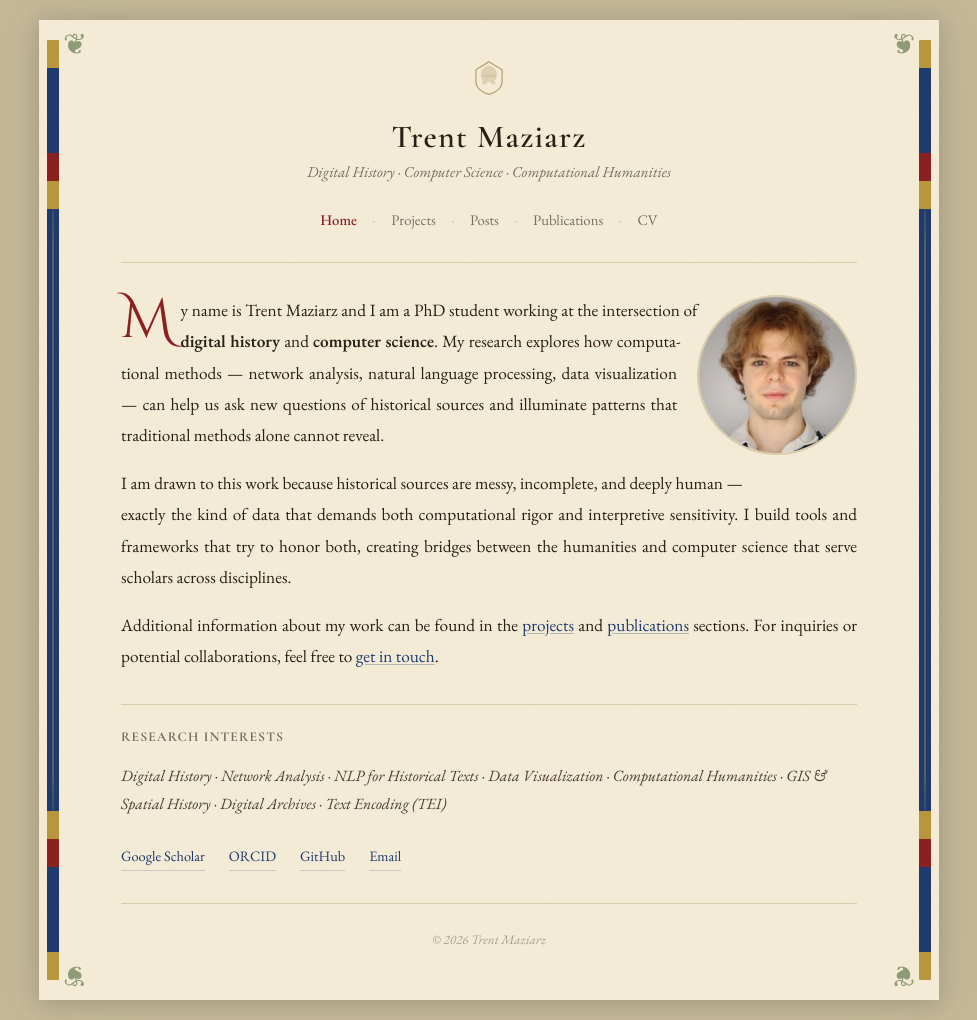
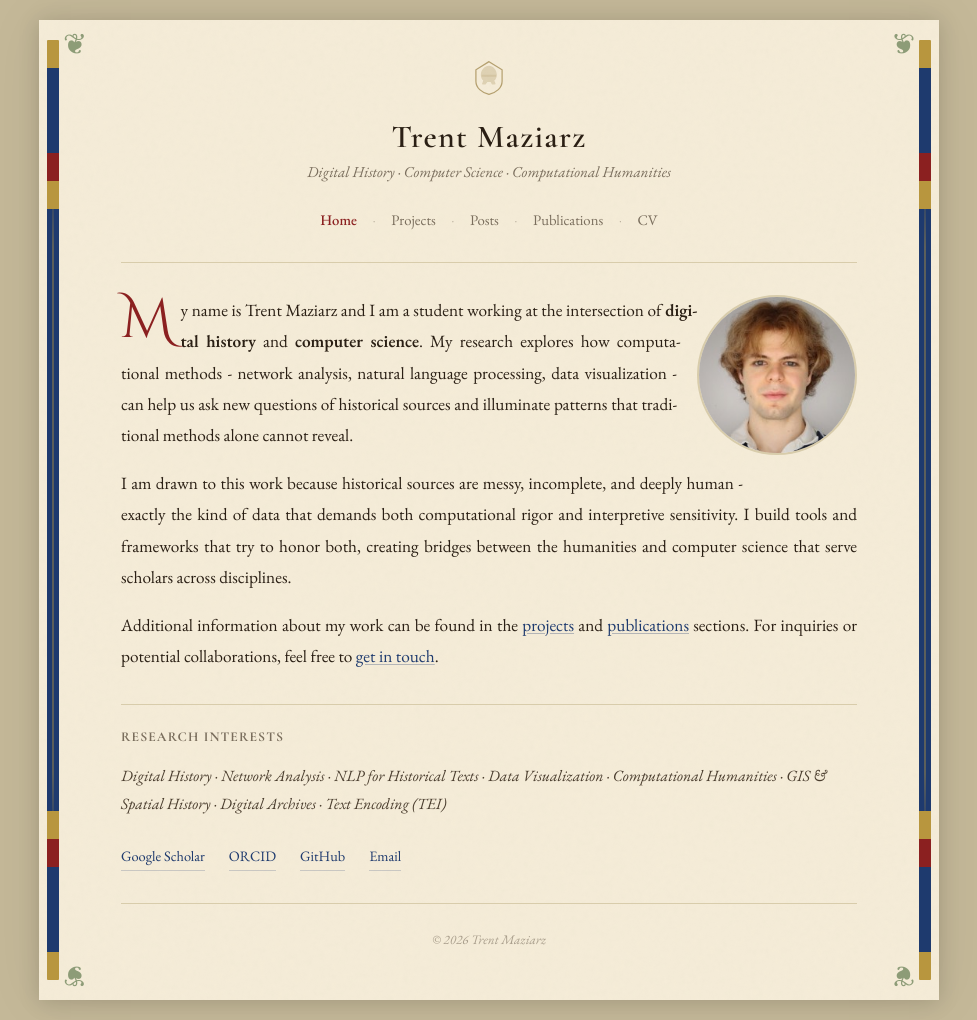
Before and after one commit to trentmaziarz/portfolio, a Jekyll site: the page built from index.md, in a window 1280 px wide. Shown: the whole page, without its empty margins (151-1128 px from the left). Built offline with Jekyll 4.4.1, drawn with Linux system fonts in a browser that asks for light colours.

Commit message:
Update index.md

```diff
--- a/index.md
+++ b/index.md
@@ -8,9 +8,9 @@
 </div>
 
 <div class="about-text">
-<p class="drop-cap">My name is Trent Maziarz and I am a PhD student working at the intersection of <strong>digital history</strong> and <strong>computer science</strong>. My research explores how computational methods — network analysis, natural language processing, data visualization — can help us ask new questions of historical sources and illuminate patterns that traditional methods alone cannot reveal.</p>
+<p class="drop-cap">My name is Trent Maziarz and I am a student working at the intersection of <strong>digital history</strong> and <strong>computer science</strong>. My research explores how computational methods - network analysis, natural language processing, data visualization - can help us ask new questions of historical sources and illuminate patterns that traditional methods alone cannot reveal.</p>
 
-<p>I am drawn to this work because historical sources are messy, incomplete, and deeply human — exactly the kind of data that demands both computational rigor and interpretive sensitivity. I build tools and frameworks that try to honor both, creating bridges between the humanities and computer science that serve scholars across disciplines.</p>
+<p>I am drawn to this work because historical sources are messy, incomplete, and deeply human - exactly the kind of data that demands both computational rigor and interpretive sensitivity. I build tools and frameworks that try to honor both, creating bridges between the humanities and computer science that serve scholars across disciplines.</p>
 
 <p>Additional information about my work can be found in the <a href="/projects/">projects</a> and <a href="/publications/">publications</a> sections. For inquiries or potential collaborations, feel free to <a href="mailto:your@email.com">get in touch</a>.</p>
 </div>
@@ -22,7 +22,7 @@
 
 <div class="link-row">
   <a href="#">Google Scholar</a>
-  <a href="https://orcid.org/YOUR-ID">ORCID</a>
-  <a href="https://github.com/YOUR-USERNAME">GitHub</a>
-  <a href="mailto:your@email.com">Email</a>
+  <a href="https://orcid.org/404">ORCID</a>
+  <a href="https://github.com/trentmaziarz">GitHub</a>
+  <a href="mailto:trentmaziarz@umass.edu">Email</a>
 </div>
```
